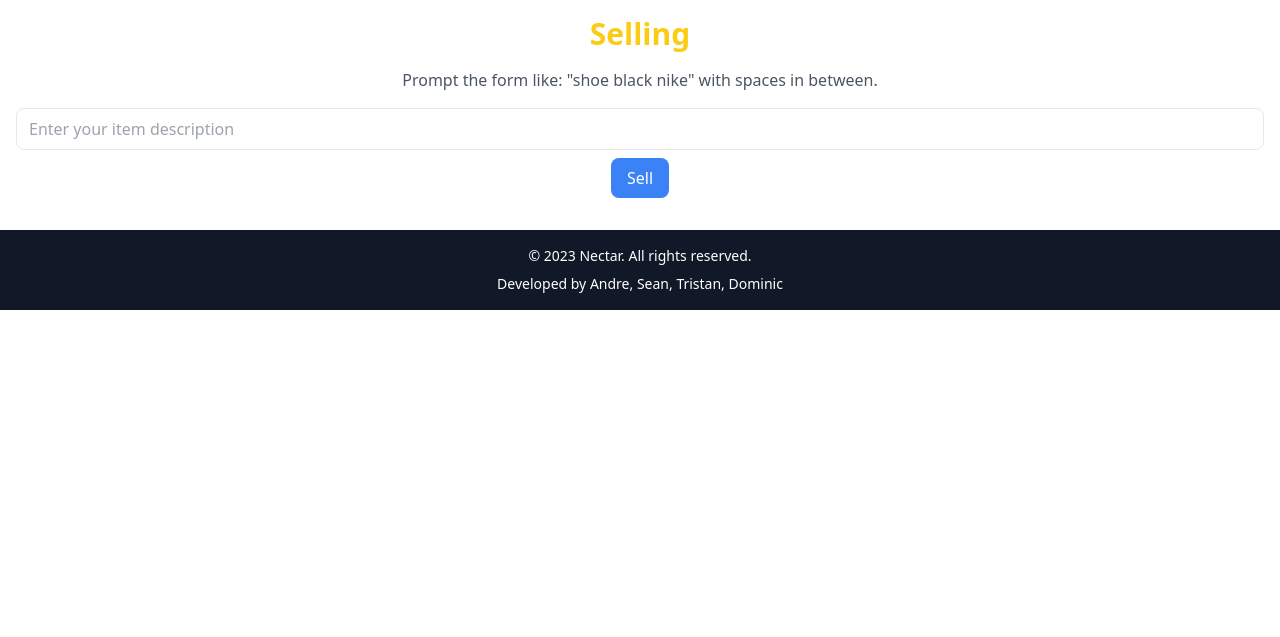
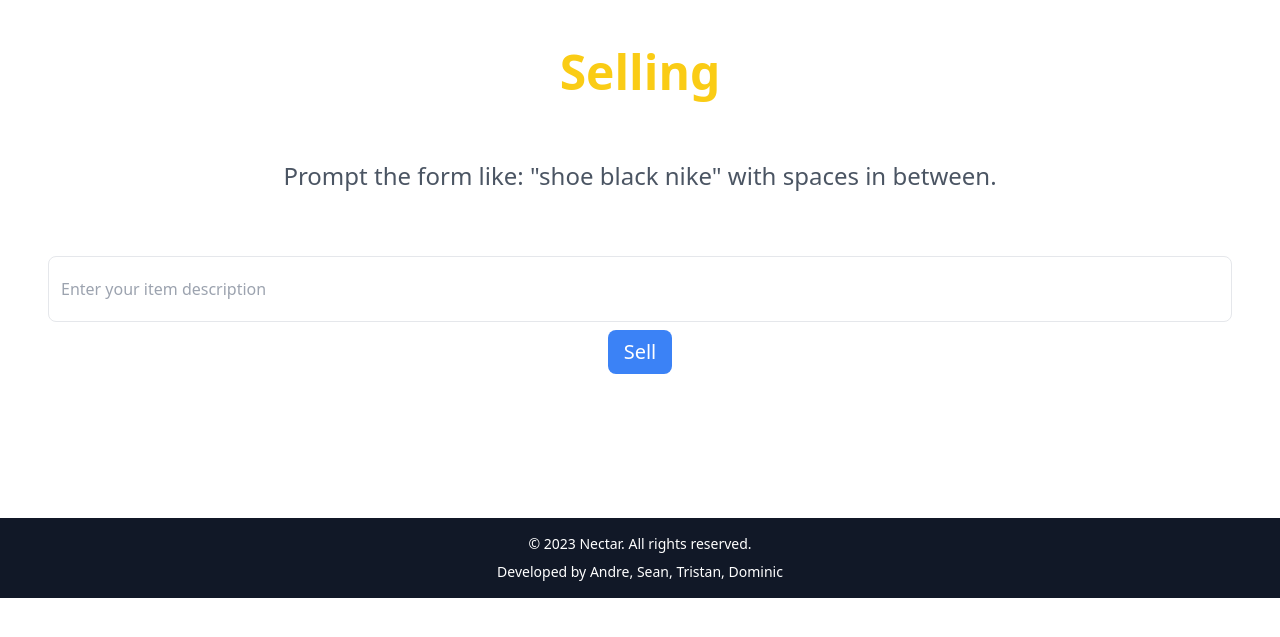
Before and after one commit to andrearcaina/Nectar, a Flask app: page /selling in a window 1280 px wide. Shown: the part 80-717 px from the top of the page. Run offline with Flask 3, Linux system fonts and the light colour scheme; style sheets or scripts are compiled from the project's sources; some web fonts are replaced.

Commit message:
🐝💵📈🎨
made sell look good

```diff
--- a/static/script.js
+++ b/static/script.js
@@ -19,7 +19,7 @@ $(document).ready(function() {
             contentType: 'application/json',
 
             beforeSend: function() {
-                $('#result1').text('Loading...');
+                $('#result1').text('Loading...🐝');
             },
 
             success: function(data) {
@@ -27,9 +27,9 @@ $(document).ready(function() {
                 const stde = Math.round(parseFloat(data.result[1]) * 10000) / 10000;
                 const voli = data.result[2];
 
-                $('#result1').text("Mean: $" + mean + ", Standard Deviation: " + stde + ", Volatility: " + voli);
+                $('#result1').text("Mean: $" + mean + " | Standard Deviation: " + stde + " | Volatility: " + voli);
 
-                const infoText = "You should consider selling at this price. Volatility represents the degree of price variation, and Standard Deviation is a measure of price volatility.";
+                const infoText = "The mean is the average market price -- consider selling here. \n Volatility represents the degree of price variation -- if it is high your item either is very volatile, or your prompts are too broad. \n Standard Deviation is a measure of price volatility.";
                 $('#additional-info').text(infoText);
             },
 
--- a/templates/pages/selling.html
+++ b/templates/pages/selling.html
@@ -13,21 +13,21 @@
 <body>
     {% include 'components/navbar.html' %}
 
-    <div class="container mx-auto p-4 text-center">
-        <h1 class="text-yellow-400 text-3xl font-bold">Selling</h1>
+    <div class="container mx-auto p-4 text-center min-height: 1000px">
+        <h1 class="text-yellow-400 text-5xl font-bold p-8">Selling</h1>
 
         <div class="mt-4">
-            <p class="text-gray-600">Prompt the form like: "shoe black nike" with spaces in between.</p>
+            <p class="text-gray-600 text-2xl p-4 ">Prompt the form like: "shoe black nike" with spaces in between.</p>
         </div>
 
-        <form id="selling-form" class="mt-4">
-            <input type="text" id="user-sell" name="user_sell" placeholder="Enter your item description" required class="w-full px-3 py-2 border rounded-lg">
-            <button id="selling-input" type="button" class="mt-2 px-4 py-2 bg-blue-500 text-white rounded-lg hover:bg-blue-600 focus:outline-none">Sell</button>
+        <form id="selling-form" class="mt-4 p-8">
+            <input type="text" id="user-sell" name="user_sell" placeholder="Enter your item description" required class="p-4 w-full px-3 py-5 border rounded-lg">
+            <button id="selling-input" type="button" class="mt-2 text-xl px-4 py-2 bg-blue-500 text-white rounded-lg hover:bg-blue-600 focus:outline-none">Sell</button>
         </form>
 
-        <div id="result1" class="mt-4 text-red-600"></div>
+        <div id="result1" class="mt-4 text-xl text-red-600"></div>
 
-        <div id="additional-info" class="mt-4 text-gray-700"></div>
+        <div id="additional-info" class="pt-10 pb-10 mt-4 text-l text-gray-700"></div>
     </div>
 
     {% include 'components/footer.html' %}
```
